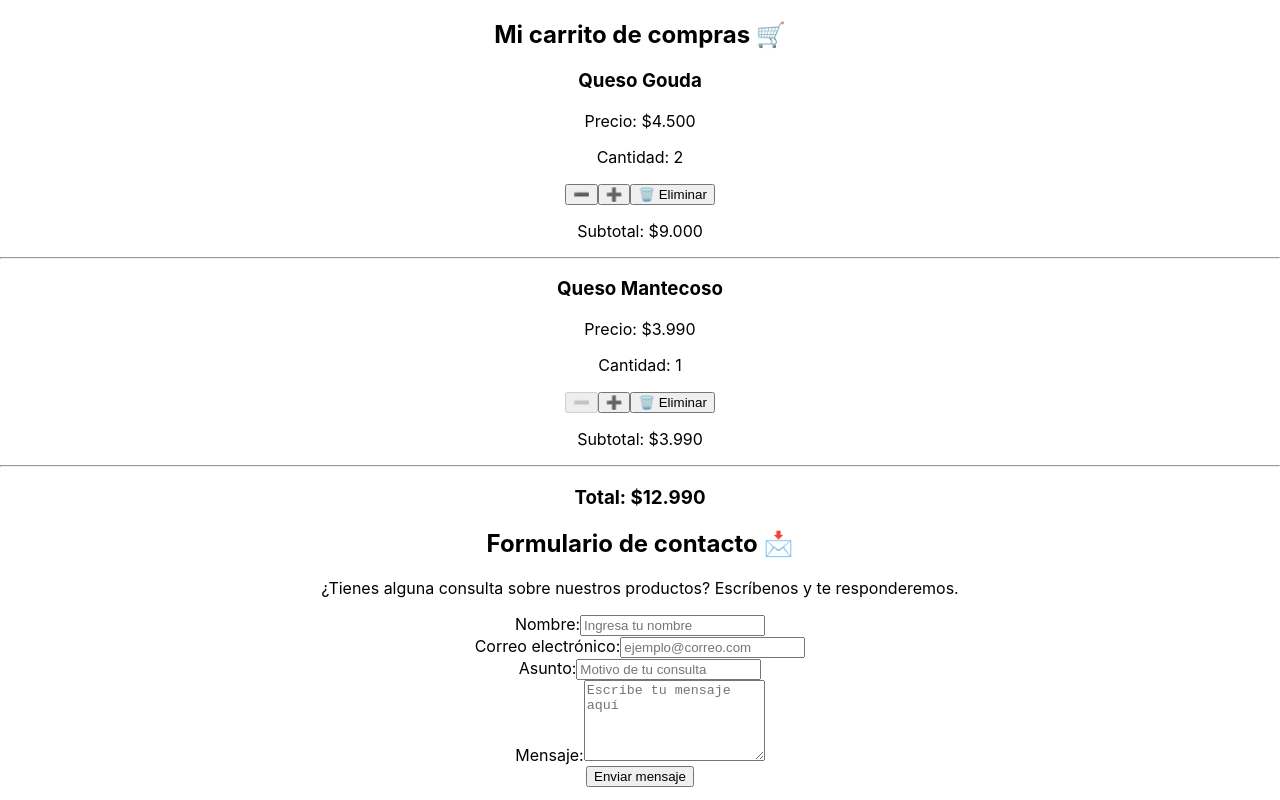
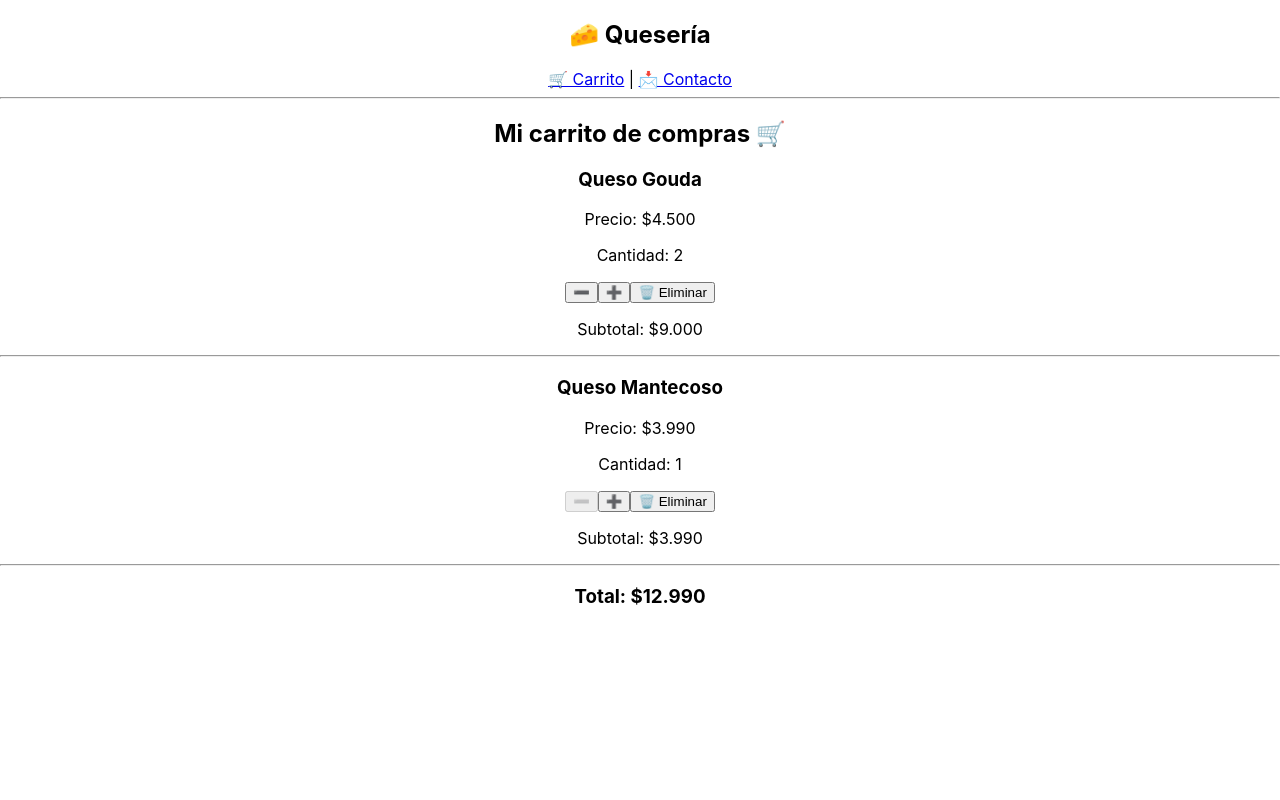
Before and after one commit to Marcelo1826/Queseria-fernandez-galvez-banda-011D, a React (Create React App) app in the folder Sitio_web/: page /carrito in a window 1280 px wide. Built offline with nearby package versions, Linux system fonts and the light colour scheme.

Commit message:
feat: implementar navegacion entre carrito y contacto con React Router

```diff
--- a/Sitio_web/package.json
+++ b/Sitio_web/package.json
@@ -10,6 +10,7 @@
     "bootstrap": "^5.3.8",
     "react": "^19.3.1",
     "react-dom": "^19.3.1",
+    "react-router-dom": "^6.30.6",
     "react-scripts": "5.0.1",
     "web-vitals": "^2.1.4"
   },
--- a/Sitio_web/src/App.js
+++ b/Sitio_web/src/App.js
@@ -1,11 +1,13 @@
 import { useState, useEffect } from "react";
+import { BrowserRouter, Routes, Route, Link, Navigate } from "react-router-dom";
+
 import "./App.css";
 import Carrito from "./components/Carrito";
 import Contacto from "./components/Contacto";
 import { productosPrueba } from "./data/productosPrueba";
 
 function App() {
-  // Recuperar el carrito guardado o cargar los productos de prueba
+  // Recuperar el carrito guardado o utilizar los productos de prueba
   const [productos, setProductos] = useState(() => {
     try {
       const carritoGuardado = localStorage.getItem("carrito");
@@ -24,7 +26,7 @@ function App() {
     return productosPrueba.map((producto) => ({ ...producto }));
   });
 
-  // Guardar el carrito cada vez que cambian los productos
+  // Guardar los cambios del carrito
   useEffect(() => {
     try {
       localStorage.setItem("carrito", JSON.stringify(productos));
@@ -34,16 +36,45 @@ function App() {
   }, [productos]);
 
   return (
+    <BrowserRouter>
       <div className="App">
-      {/* Componente del carrito de compras */}
+
+        {/* Navegación temporal para probar nuestras páginas */}
+        <nav>
+          <h1>🧀 Quesería</h1>
+
+          <Link to="/carrito">🛒 Carrito</Link>
+          {" | "}
+          <Link to="/contacto">📩 Contacto</Link>
+        </nav>
+
+        <hr />
+
+        {/* Configuración de las rutas */}
+        <Routes>
+          <Route
+            path="/"
+            element={<Navigate to="/carrito" replace />}
+          />
+
+          <Route
+            path="/carrito"
+            element={
               <Carrito
                 productos={productos}
                 setProductos={setProductos}
               />
+            }
+          />
 
-      {/* Componente del formulario de contacto */}
-      <Contacto />
+          <Route
+            path="/contacto"
+            element={<Contacto />}
+          />
+        </Routes>
+
       </div>
+    </BrowserRouter>
   );
 }
 
```
Also changed, not shown: 1 other file (tests, documents, lock files or other folders). Lines whose indentation alone changed are shown as unchanged.
